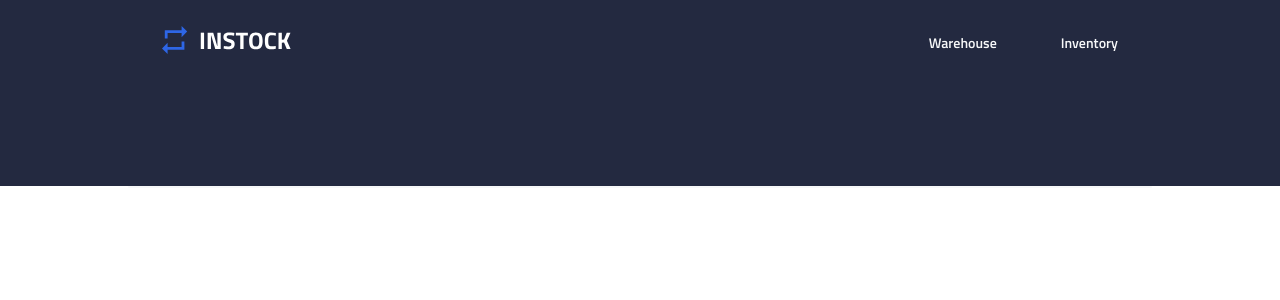
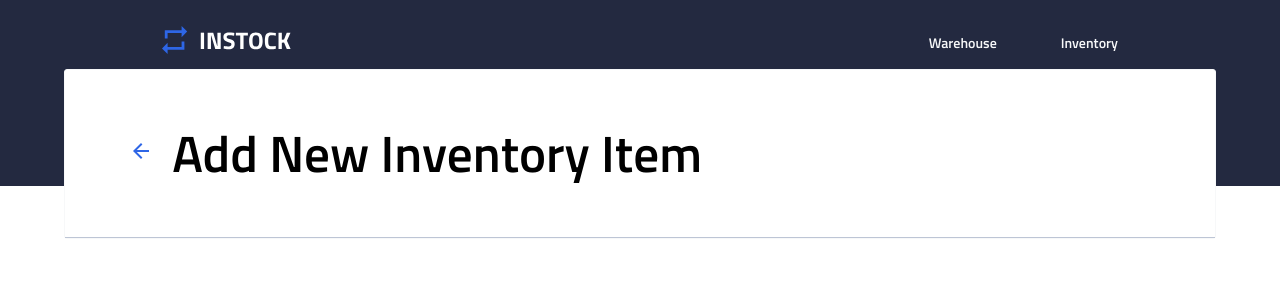
Before and after one commit to kaushalluffa/instock-frontend, a React (Create React App) app: page /inventory/new in a window 1280 px wide. Shown: the top 300 px of the page. Built offline with nearby package versions, Linux system fonts and the light colour scheme.

Commit message:
A22AB1-20 addnewitem component's header completed

```diff
--- a/src/App.scss
+++ b/src/App.scss
@@ -1,7 +1,10 @@
 @import "../src/assets/partials/variables";
 .container {
   border: 1px solid $light-grey;
-  max-width: 80%;
+  width: 90%;
   border-radius: 3px;
   margin: 0 auto;
+  margin-top: -7.3rem;
+  z-index: 3;
+  background-color: $white;
 }
--- a/src/components/AddNewInventoryItem/AddNewInventoryItem.js
+++ b/src/components/AddNewInventoryItem/AddNewInventoryItem.js
@@ -1,12 +1,22 @@
 import React from 'react'
+import {ReactComponent as ArrowBack} from '../../assets/icons/arrow_back-24px.svg'
 import './AddNewInventoryItem.scss'
 
 const AddNewInventoryItem = () => {
   return (
     <div className="addNewItem">
-
+      <div className="addNewItem__header">
+        <div className="warehouseDetails__name">
+          <span className="warehouseDetails__name--icon">
+            <ArrowBack/>
+          </span>
+          <h1 className="warehouseDetails__name--heading">
+            Add New Inventory Item
+          </h1>
+        </div>
+      </div>
     </div>
-  )
+  );
 }
 
 export default AddNewInventoryItem
--- a/src/components/AddNewInventoryItem/AddNewInventoryItem.scss
+++ b/src/components/AddNewInventoryItem/AddNewInventoryItem.scss
@@ -0,0 +1,19 @@
+@import '../../assets/partials/variables';
+.addNewItem{
+    &__header {
+    display: flex;
+    justify-content: space-between;
+    align-items: center;
+    padding: 3.2rem 4rem;
+    border-bottom: 1px solid $cloud;
+  }
+  &__name {
+    display: flex;
+    align-items: center;
+    gap: 1.2rem;
+    &--heading{
+        font-size: 3.2rem;
+        line-height: 4rem;
+    }
+  }
+}
```
